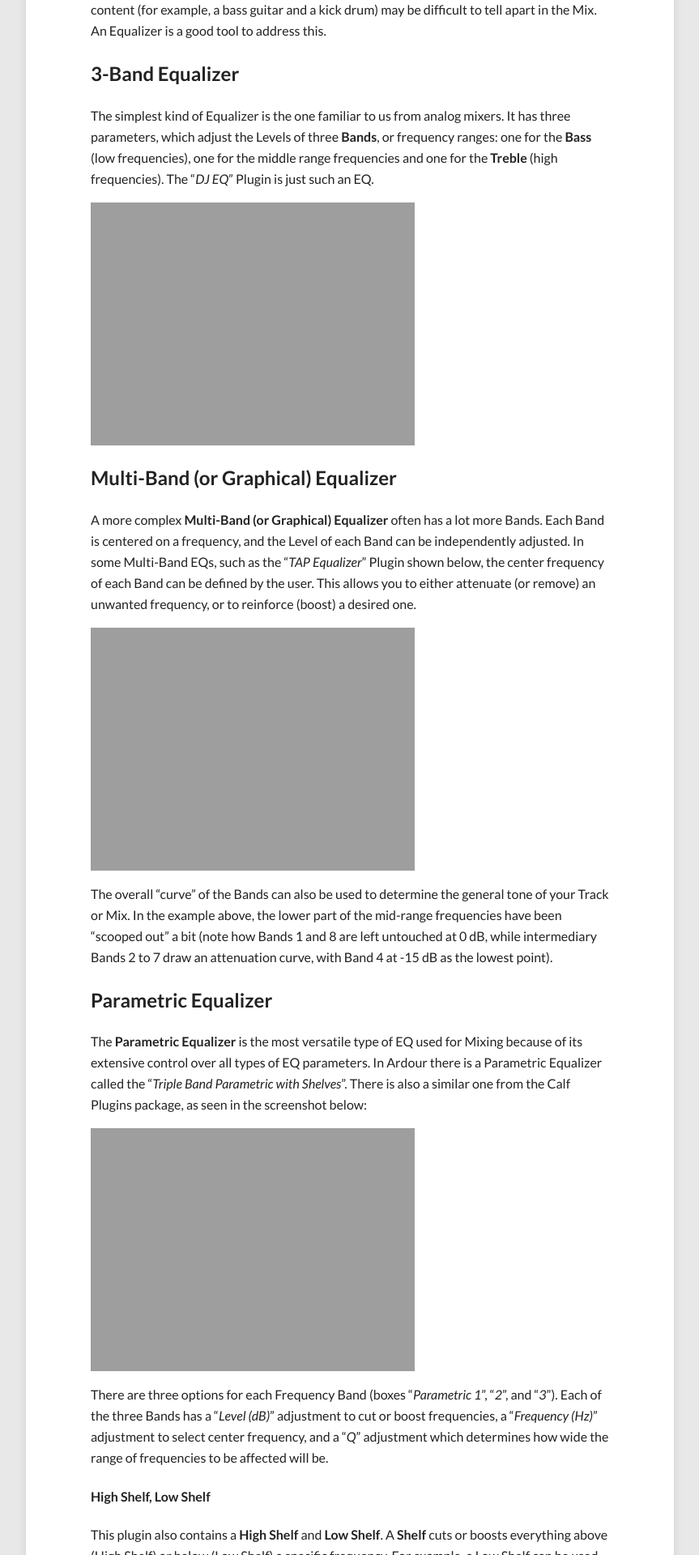
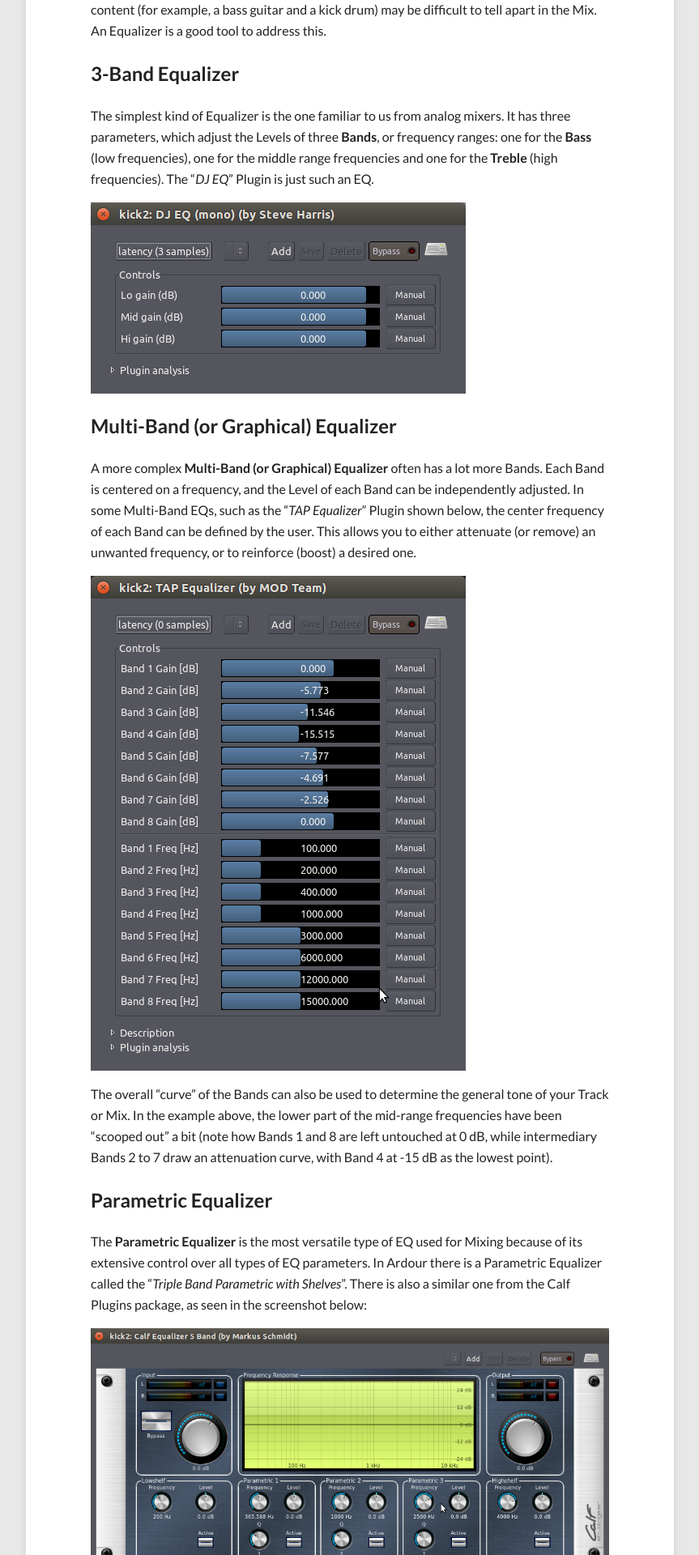
Before and after one commit to brunoruviaro/ardour4-tutorial, a Jekyll site: the page built from _posts/2014-07-17-equalizing.md, in a window 1280 px wide. Shown: the part 719-2639 px from the top of the page at 81% size, without its empty margins (208-1071 px from the left). Built offline with Jekyll 4.4.1, drawn with Linux system fonts in a browser that asks for light colours; nearby versions of some CDN libraries.

Commit message:
Update equalizing txt png

```diff
--- a/_posts/2014-07-17-equalizing.md
+++ b/_posts/2014-07-17-equalizing.md
@@ -29,7 +29,7 @@
 one for the middle range frequencies and one for the **Treble** (high
 frequencies). The "*DJ EQ*" Plugin is just such an EQ.
 
-![dj eq]({{ site.url }}/images/Ardour3_EQ_DJ.png)
+![dj eq]({{ site.url }}/images/Ardour4_EQ_DJ.png)
 
 ## Multi-Band (or Graphical) Equalizer
 
@@ -40,7 +40,7 @@
 either attenuate (or remove) an unwanted frequency, or to reinforce
 (boost) a desired one.
 
-![tap eq]({{ site.url }}/images/Ardour3_EQ_TAP_Equalizer.png)
+![tap eq]({{ site.url }}/images/Ardour4_EQ_TAP_Equalizer.png)
 
 The overall "curve" of the Bands can also be used to determine the
 general tone of your Track or Mix. In the example above, the lower part
@@ -56,7 +56,7 @@
 Parametric with Shelves*". There is also a similar one from the Calf Plugins package, as
 seen in the screenshot below:
 
-![calf eq]({{ site.url }}/images/Ardour3_EQ_Calf.png)
+![calf eq]({{ site.url }}/images/Ardour4_EQ_Calf.png)
 
 There are three options for each Frequency Band (boxes "*Parametric 1*", "*2*", and "*3*").
 Each of the three Bands has a "*Level (dB)*" adjustment to cut or boost frequencies, a
```
Also changed, not shown: images/Ardour4_EQ_Calf.png (added), images/Ardour4_EQ_DJ.png (added), images/Ardour4_EQ_TAP_Equalizer.png (added).
